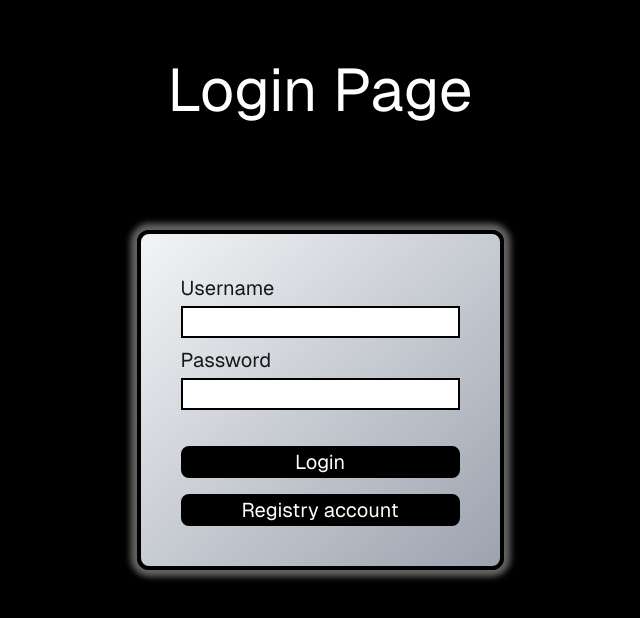
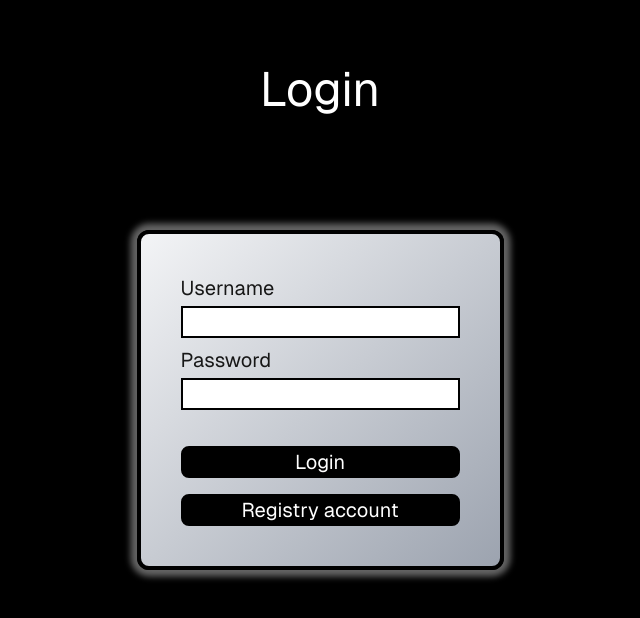
Before and after one commit to Owale128/Todolist-Next, a Next.js app: page / in a window 1280 px wide. Shown: the top 618 px of the page, without its empty margins (320-960 px from the left). Built offline with nearby package versions, Linux system fonts and the light colour scheme.

Commit message:
Changed font-size and text in h1

```diff
--- a/app/page.tsx
+++ b/app/page.tsx
@@ -45,7 +45,7 @@ export default function Home() {
 
   return (
     <div className="grid grid-rows-[20px_1fr_20px] items-center justify-items-center min-h-screen p-8 pb-20 gap-16 sm:p-20 font-[family-name:var(--font-geist-sans)] animate-popUp">
-     <h1 className="text-6xl text-white">Login Page</h1>
+     <h1 className="text-5xl text-white">Login</h1>
 
      <form
      onSubmit={handleLogin}
--- a/app/register/page.tsx
+++ b/app/register/page.tsx
@@ -47,7 +47,7 @@ const Register= () => {
         </Button>
 
       <div className="grid grid-rows-[20px_1fr_20px] items-center justify-items-center min-h-screen p-8 pb-20 gap-16 sm:p-10 font-[family-name:var(--font-geist-sans)] animate-popUp">
-       <h1 className="text-6xl text-white">Register Page</h1>
+       <h1 className="text-5xl text-white">Register Account</h1>
 
        <form
        className="border-4 border-black p-10 rounded-xl flex flex-col text-xl bg-gradient-to-br from-gray-100 to-gray-400 registerPage-glow-effect"
```
